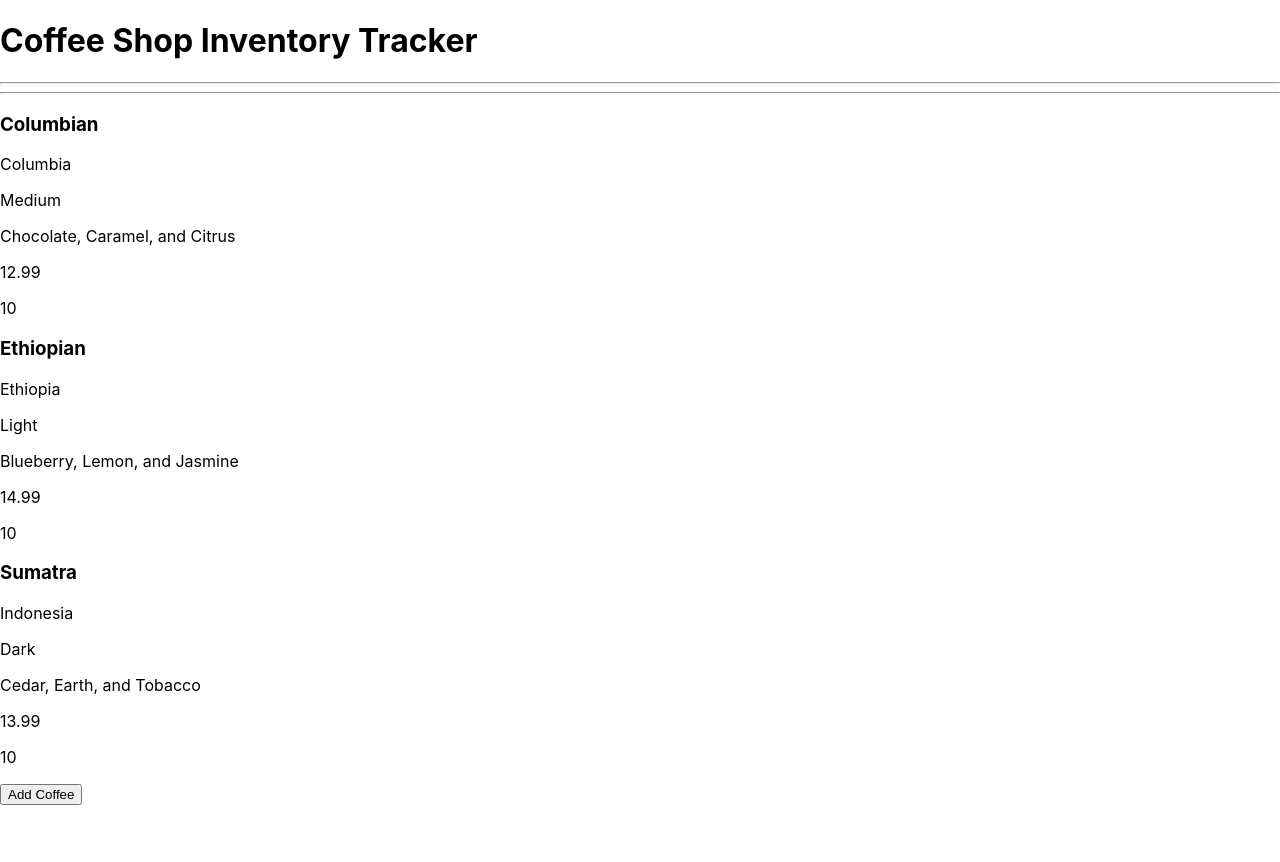
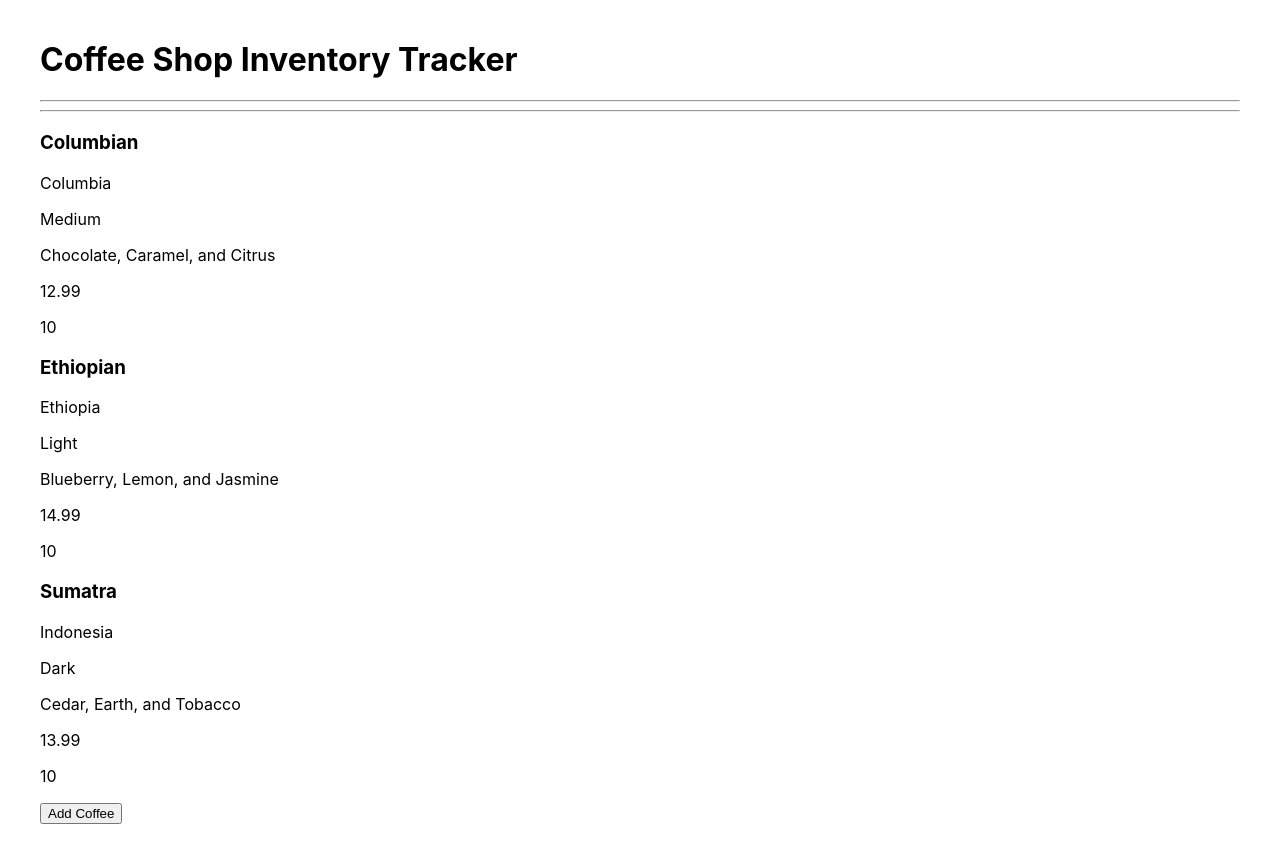
Before and after one commit to 0art-vandelay0/inventory-tracker, a React (Create React App) app: page / in a window 1280 px wide. Before the commit the page ends 805 px from the top, so only its background shows below. Built offline with nearby package versions, Linux system fonts and the light colour scheme.

Commit message:
Add boilerplate files

```diff
--- a/src/index.css
+++ b/src/index.css
@@ -1,5 +1,5 @@
 body {
-    margin: 0;
+    margin: 40px;
     font-family: -apple-system, BlinkMacSystemFont, 'Segoe UI', 'Roboto', 'Oxygen',
         'Ubuntu', 'Cantarell', 'Fira Sans', 'Droid Sans', 'Helvetica Neue',
         sans-serif;
```
Also changed, not shown: public/index.html (+4 -4 lines).
